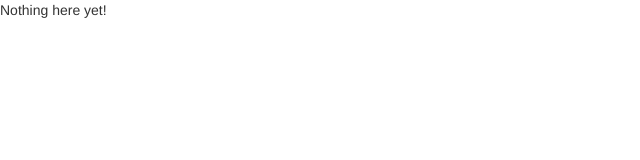
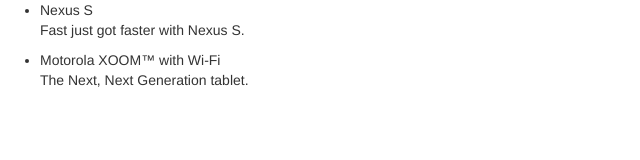
Before and after one commit to hridhya/PhoneCat-AngularJS, a plain HTML site: page app/index.html in a window 1280 px wide. Shown: the whole page, without its empty margins (0-640 px from the left). Drawn offline with nearby package versions, Linux system fonts and the light colour scheme.

Commit message:
index for step 1

```diff
--- a/app/index.html
+++ b/app/index.html
@@ -1,13 +1,28 @@
 <!doctype html>
 <html lang="en" ng-app>
 <head>
- <meta charset="utf-8">
- <title>My HTML File</title>
- <link rel="stylesheet" href="bower_components/bootstrap/dist/css/bootstrap.css">
- <link rel="stylesheet" href="css/app.css">
- <script src="bower_components/angular/angular.js"></script>
+  <meta charset="utf-8">
+  <title>Google Phone Gallery</title>
+  <link rel="stylesheet" href="bower_components/bootstrap/dist/css/bootstrap.css">
+  <link rel="stylesheet" href="css/app.css">
+  <script src="bower_components/angular/angular.js"></script>
 </head>
 <body>
- <p>Nothing here {{'yet' + '!'}}</p>
+
+  <ul>
+    <li>
+      <span>Nexus S</span>
+      <p>
+        Fast just got faster with Nexus S.
+      </p>
+    </li>
+    <li>
+      <span>Motorola XOOM™ with Wi-Fi</span>
+      <p>
+        The Next, Next Generation tablet.
+      </p>
+    </li>
+  </ul>
+
 </body>
 </html>
```
